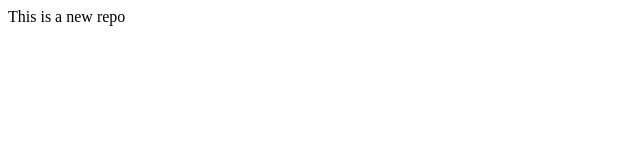
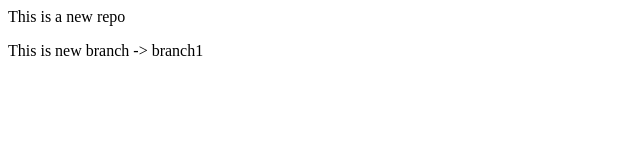
Before and after one commit to Pranav0786/locall-repo, a plain HTML site: page index.html in a window 1280 px wide. Shown: the whole page, without its empty margins (0-640 px from the left). Drawn offline with Linux system fonts and the light colour scheme.

Commit message:
Add new branch1

```diff
--- a/index.html
+++ b/index.html
@@ -1 +1,2 @@
 <p>This is a new repo</p>
+<p>This is new branch -> branch1</p>
```
